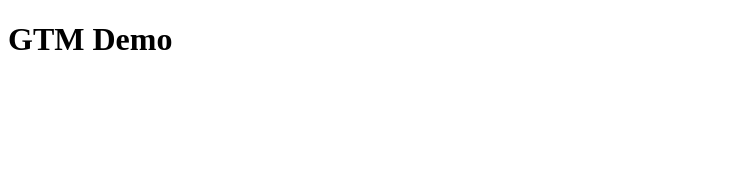
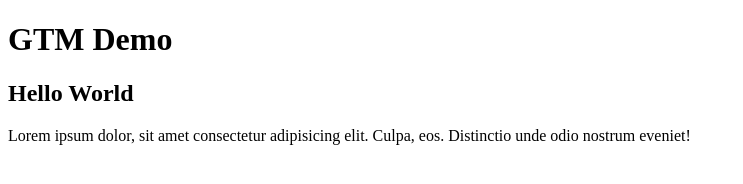
Before and after one commit to jose-luis-rocketcode/GTM-Demo.github.io, a plain HTML site: page index.html in a window 1280 px wide. Shown: the whole page, without its empty margins (0-743 px from the left). Drawn offline with Linux system fonts and the light colour scheme.

Commit message:
add info

```diff
--- a/index.html
+++ b/index.html
@@ -28,6 +28,17 @@ height="0" width="0" style="display:none;visibility:hidden"></iframe></noscript>
 <!-- End Google Tag Manager (noscript) -->
 
 <h1>GTM Demo</h1>
-
+    <main>
+        <div>
+            <h2>
+                Hello World
+            </h2>
+        </div>
+    </main>
+    <footer>
+        <div>
+            Lorem ipsum dolor, sit amet consectetur adipisicing elit. Culpa, eos. Distinctio unde odio nostrum eveniet!
+        </div>
+    </footer>
 </body>
 </html>
```
